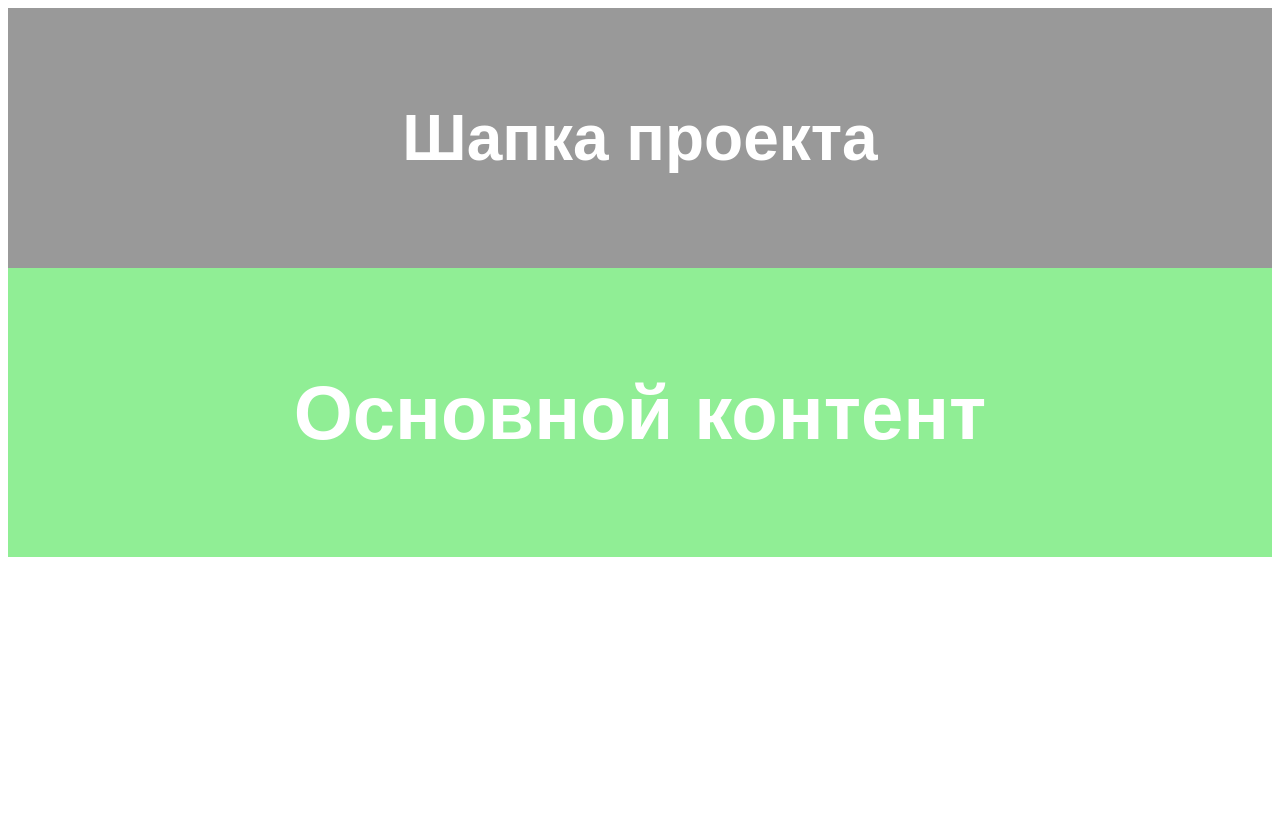
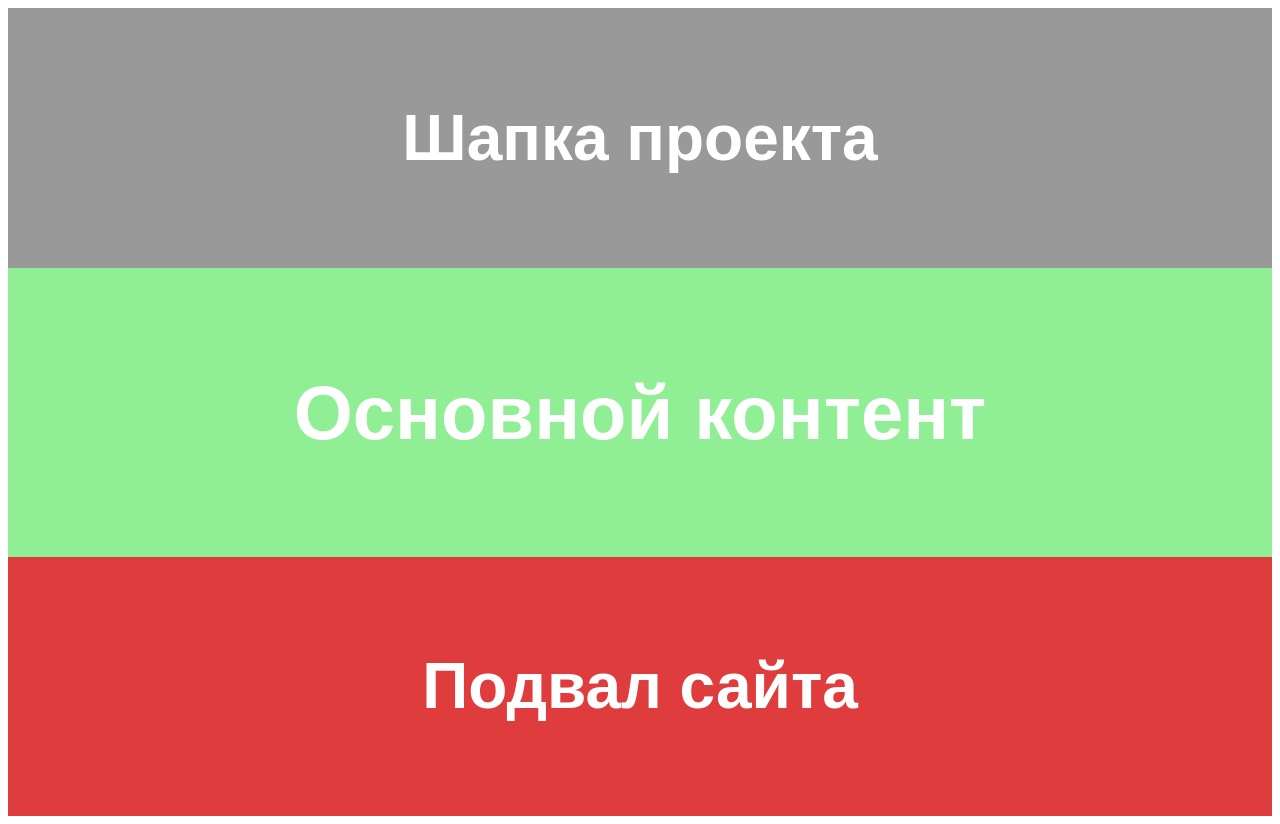
Before and after one commit to Laun4eroja/remote-test, a plain HTML site: page index.html in a window 1280 px wide. Before the commit the page ends 800 px from the top, so only its background shows below. Drawn offline with Linux system fonts and the light colour scheme.

Commit message:
footer ready

```diff
--- a/index.html
+++ b/index.html
@@ -14,6 +14,9 @@
     <main class="main">
         <h1>Основной контент</h1>
     </main>
+    <footer class="footer">
+        <h1>Подвал сайта</h1>
+    </footer>
 
 </body>
 </html>
--- a/main.css
+++ b/main.css
@@ -15,3 +15,12 @@
     font-family: sans-serif;
     text-align: center;
 }
+
+.footer {
+    padding: 50px 100px;
+    text-align: center;
+    background: #df3d3d;
+    font-size: 32px;
+    font-family: sans-serif;
+    color: #fff;
+}
```
